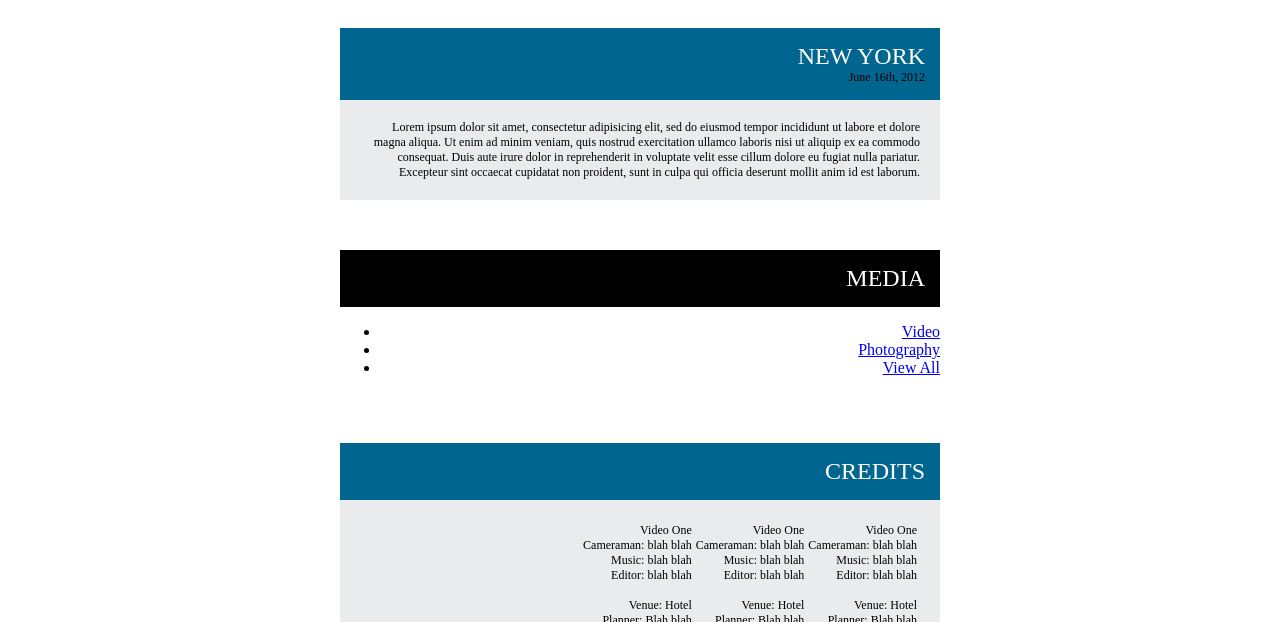
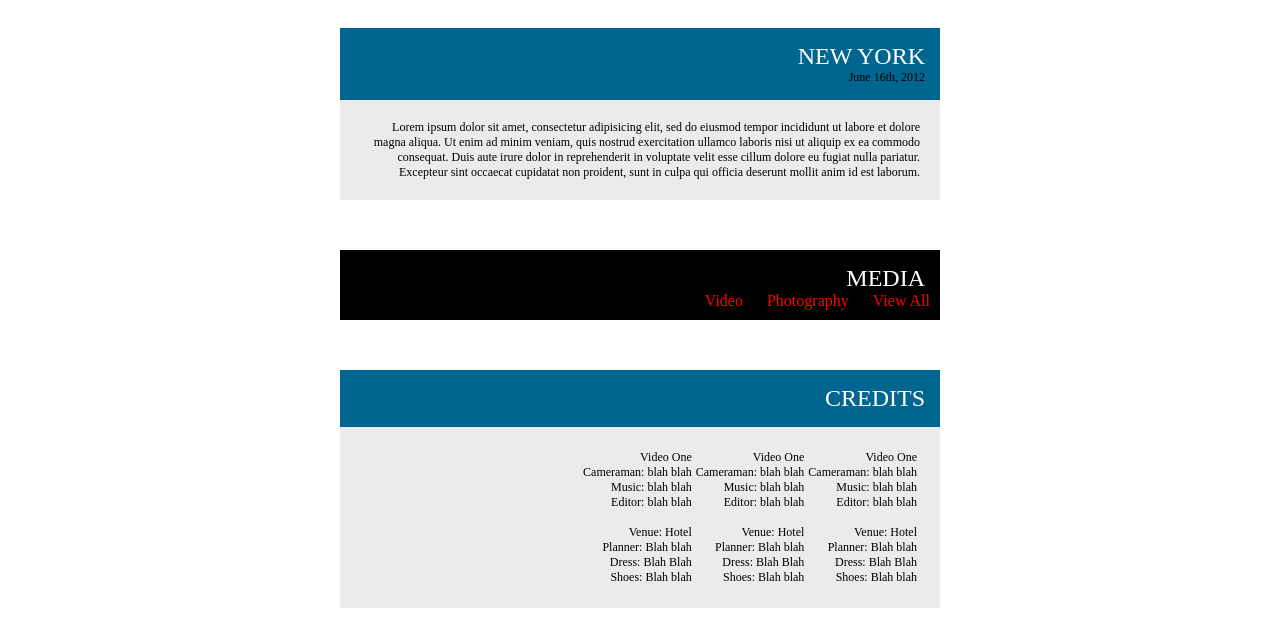
Before and after one commit to poliu2s/design, a plain HTML site: page wedding_site/index.html in a window 1280 px wide. Shown: the part 478-1100 px from the top of the page. Drawn offline with Linux system fonts and the light colour scheme.

Commit message:
Added media gallery nav bar controls' design

```diff
--- a/wedding_site/index.html
+++ b/wedding_site/index.html
@@ -44,7 +44,7 @@
             <div class="content_blk_media_title">
                 <h1>MEDIA</h1>
             </div>
-            <div class="content_blk_nav">
+            <div class="content_blk_media_nav">
                 <ul>
                     <li><a href="#">Video</a></li>
                     <li><a href="#">Photography</a></li>
--- a/wedding_site/style.scss
+++ b/wedding_site/style.scss
@@ -1,4 +1,4 @@
-$top_nav_font: "Times New Roman";
+$nav_font: "Times New Roman";
 $content_hz_border: 100px;
 $heading_blue: #00658f;
 $blk_grey: #eaebed;
@@ -47,7 +47,7 @@ body {
   }
 
   li {
-    font-family: $top_nav_font;
+    font-family: $nav_font;
     padding: 10px 10px 0px 0px;
     list-style-type: none;
     display: inline;
@@ -163,7 +163,7 @@ $opening_pic_width: 300px;
 
     .content_blk_media_title {
       background-color: black;
-      padding: 15px 15px 15px 0px;
+      padding: 15px 15px 0px 0px;
       margin: 0px;
 
       h1 {
@@ -176,7 +176,37 @@ $opening_pic_width: 300px;
     }
 
     .content_blk_media_nav {
+      margin: 0px 0px 0px 0px;
+      padding: 0px 0px 10px 0px;
+      background-color: black;
 
+
+      ul {
+        height: 100%;
+        width: 100%;
+        margin: 0px;
+        padding: 0px;
+        text-align: right;
+      }
+
+      li {
+        font-family: $nav_font;
+        padding: 0px 0px 0px 0px;
+        list-style-type: none;
+        display: inline;
+
+      }
+      a {
+        color: red;
+        background-color: black;
+        text-decoration: none;
+        padding: 0px 10px 0px 10px;
+
+        &:hover {
+          color: black;
+          background-color: white;
+        }
+      }
     }
 
     .content_blk_media_gallery {
```
Also changed, not shown: wedding_site/style.css.
